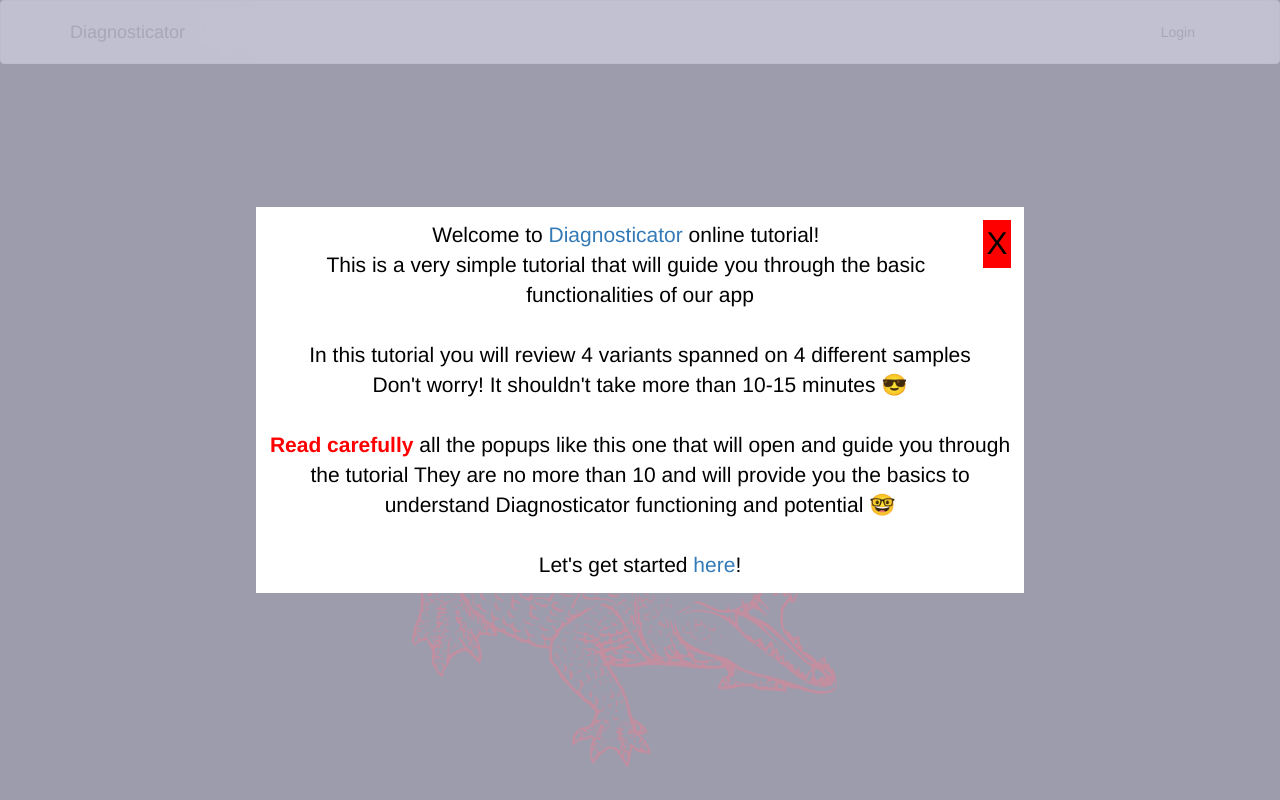
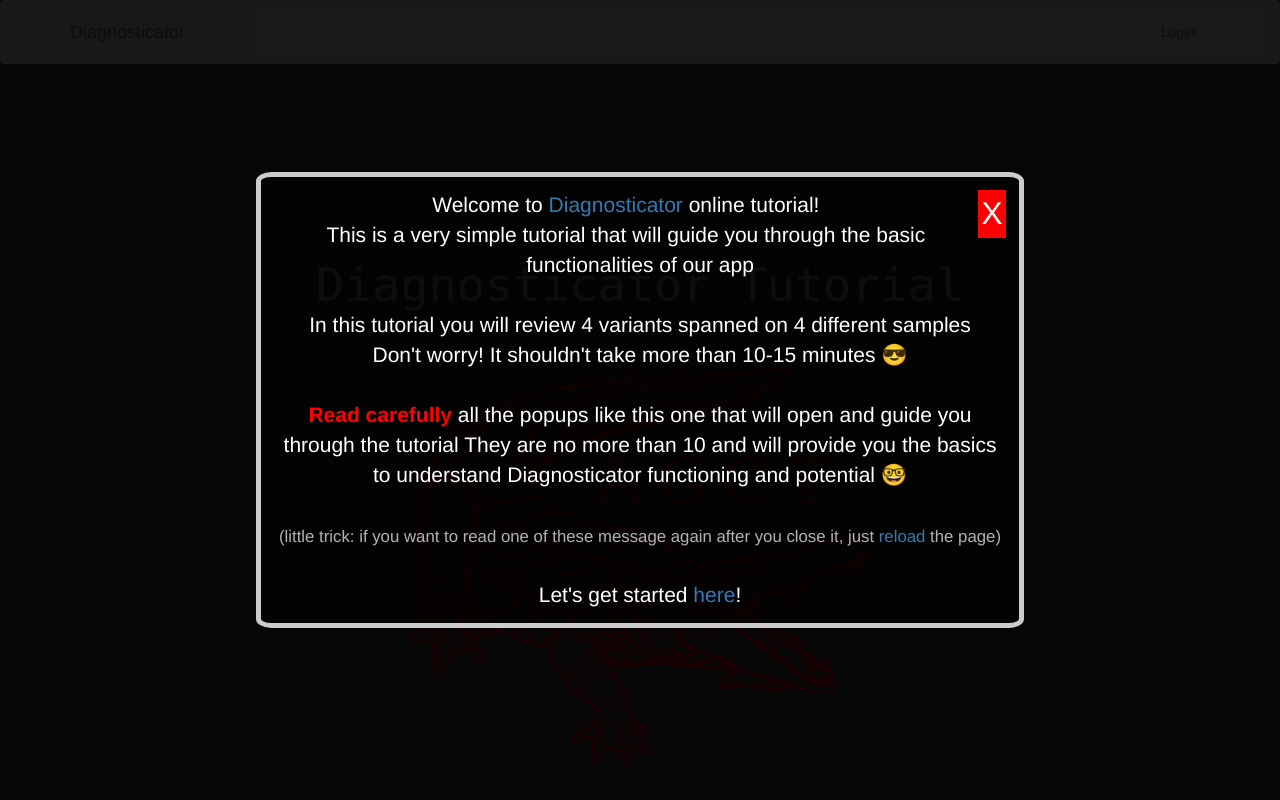
Before and after one commit to cccnrc/diagnosticator-server-tutorial, a Flask app: page / in a window 1280 px wide. Run offline with Flask 2, Linux system fonts and the light colour scheme; some libraries are stand-ins or nearby versions.

Commit message:
diagnosticator-server-tutorial v0.9

```diff
--- a/app/static/styles/tutorial.css
+++ b/app/static/styles/tutorial.css
@@ -49,7 +49,7 @@ div.fadeMe {
   top:        0;
   left:       0;
   position:   fixed;
-  background: rgba(179,179,201,0.8);
+  background: rgba(0,0,0, 0.9);
   display: flex;
   justify-content: center;
   align-items: center;
@@ -67,11 +67,19 @@ div.fadeMe {
   display: block;
   width: 60%;
   z-index: 100;
-  background-color: rgba(255,255,255,1);
+  background-color: rgba(0, 0, 0, 0.5);
+  border: 3px solid white;
+  border-radius: 2%;
+  -moz-border-radius: 2%;
+  -webkit-border-radius: 2%;
   z-index: 2;
   text-align : center;
   font-size: 150%;
   padding: 1% 1%;
+  color: white;
+  animation-name: borderbw;
+  animation-duration: 3s;
+  animation-iteration-count: infinite;
 }
 
 .circle {
@@ -140,7 +148,7 @@ stream.subpoint {
   width: 8%;
   background-color: red;
   animation-name: example;
-  animation-duration: 4s;
+  animation-duration: 2s;
   animation-iteration-count: infinite;
   opacity: 0.7;
 }
@@ -185,7 +193,19 @@ stream.subpoint {
 }
 
 
-
+@keyframes borderbw {
+  0%   { border: 3px solid #ffffff; }
+  10%   { border: 4px solid #e6e6e6; }
+  20%   { border: 5px solid #cccccc; }
+  30%   { border: 6px solid #b3b3b3; }
+  40%   { border: 7px solid #999999; }
+  50%   { border: 8px solid #808080; }
+  60%   { border: 9px solid #666666; }
+  70%   { border: 10px solid #4d4d4d; }
+  80%   { border: 11px solid #333333; }
+  90%   { border: 12px solid #1a1a1a; }
+  100%   { border: 13px solid #000000; }
+}
 
 .cool-button {
   border: none;
--- a/app/templates/filterVCF_tutorial_DXcator.html
+++ b/app/templates/filterVCF_tutorial_DXcator.html
@@ -56,7 +56,7 @@
 <link rel= "stylesheet" type= "text/css" href= "{{ url_for('static',filename='styles/tutorial.css') }}">
 
 <div class="fadeMe" id="outer-TUTORIAL">
-  <div class="inner" style="color: black;">
+  <div class="inner">
     <span id='close' onclick='this.parentNode.parentNode.parentNode.removeChild(this.parentNode.parentNode); return false;'>X</span>
     This is the crucial <stream style="color: #D40000; font-weight: bold;">filtering</stream> step
     <br>
--- a/app/templates/index_tutorial_DXcator.html
+++ b/app/templates/index_tutorial_DXcator.html
@@ -54,8 +54,10 @@
 
 <link rel= "stylesheet" type= "text/css" href= "{{ url_for('static',filename='styles/tutorial.css') }}">
 
+
+
 <div class="fadeMe" id="outer-TUTORIAL">
-  <div class="inner" style="color: black;">
+  <div class="inner">
     <span id='close' onclick='this.parentNode.parentNode.parentNode.removeChild(this.parentNode.parentNode); return false;'>X</span>
     Welcome to <a href="https://diagnosticator-tutorial.com">Diagnosticator</a> online tutorial!
     <br>
@@ -68,6 +70,10 @@
     <br>
     <stream style="color: red; font-weight: bold;">Read carefully</stream> all the popups like this one that will open and guide you through the tutorial
     They are no more than 10 and will provide you the basics to understand Diagnosticator functioning and potential &#129299
+    <br>
+    <br>
+    <stream style="font-size: 80%; color: #b3b3b3;">(little trick: if you want to read one of these
+      message again after you close it, just <a href="">reload</a> the page)</stream>
     <br>
     <br>
     Let's get started <a href="{{ url_for('main.project') }}">here</a>!
--- a/app/templates/patient_page_DXcator_CASE0.html
+++ b/app/templates/patient_page_DXcator_CASE0.html
@@ -35,7 +35,7 @@
 <div class="fadeMe" id="outer-CASE0_STATUS">
   <div class="inner" id="inner" style="margin-top: 30%;">
     <span id='close' onclick='this.parentNode.parentNode.parentNode.removeChild(this.parentNode.parentNode); return false;'>X</span>
-    Great job! You accepted the COL4A5 variant as Diagnostic Finding and you can now see the <stream id="red-text" style="color: white; background-color: #52CC7A;">green</stream> background on it
+    Great job! You accepted the COL4A5 variant as Diagnostic Finding and you can now see the <stream id="red-text" style="color: white; background-color: #00cc00; padding: 0.2%; border-radius: 8px; border: 0.5px solid white;">green</stream> background on it
     <br>
     We identified a COL4A5 homozygous variant in a kidney disease patient, looks like we have a diagnosis!
     <br>
--- a/app/templates/patient_result_DXcator_tutorial.html
+++ b/app/templates/patient_result_DXcator_tutorial.html
@@ -84,9 +84,9 @@
 <div class="fadeMe" id="outer-CASE1">
   <div class="inner" >
     <span id='close' onclick='this.parentNode.parentNode.parentNode.removeChild(this.parentNode.parentNode); return false;'>X</span>
-    Great job! You should see how <stream id="programming">CASE-0</stream> row is higlithed in green now!
+    Great job! You should see how <stream id="programming"><a href="{{ url_for('main.patient_page', sample_name = 'CASE-0' )}}">CASE-0</a></stream> row is higlithed in green now!
     <br>
-    Let's have a look at the second case: <stream id="programming">CASE-1</stream>
+    Let's have a look at the second case: <stream id="programming"><a href="{{ url_for('main.patient_page', sample_name = 'CASE-1' )}}">CASE-1</a></stream>
   </div>
 </div>
 
--- a/app/templates/project_tutorial_DXcator.html
+++ b/app/templates/project_tutorial_DXcator.html
@@ -56,7 +56,7 @@
 <link rel= "stylesheet" type= "text/css" href= "{{ url_for('static',filename='styles/tutorial.css') }}">
 
 <div class="fadeMe" id="outer-TUTORIAL">
-  <div class="inner" style="color: black;">
+  <div class="inner">
     <span id='close' onclick='this.parentNode.parentNode.parentNode.removeChild(this.parentNode.parentNode); return false;'>X</span>
     This is the first step: <stream style="text-decoration: underline;">set up a project</stream>!
     <br>
--- a/app/templates/upload_tutorial_DXcator.html
+++ b/app/templates/upload_tutorial_DXcator.html
@@ -85,7 +85,7 @@ a#local-app-link {
 <link rel= "stylesheet" type= "text/css" href= "{{ url_for('static',filename='styles/tutorial.css') }}">
 
 <div class="fadeMe" id="outer-TUTORIAL">
-  <div class="inner" style="color: black;">
+  <div class="inner">
     This is the page you will use to upload your VCF and launch analysis on them
     <br>
     We'll skip it here, as we already analyzed an example file for you! &#128526
--- a/app/templates/variant_page_DXcator_X_107866056_G_C.html
+++ b/app/templates/variant_page_DXcator_X_107866056_G_C.html
@@ -54,7 +54,7 @@
 <div class="fadeMe" id="outer-FINAL">
   <div class="inner" style="margin-top: -25%;"  id="inner-X_107866056_G_C_STATUS">
     <span id='close' onclick='this.parentNode.parentNode.parentNode.removeChild(this.parentNode.parentNode); return false;'>X</span>
-    Great job, you can see how the background color for sample (<stream id="programming">CASE-0</stream>) changed to <stream id="red-text" style="color: white; background-color: #52CC7A;">green</stream>, indicating that you accepted this specific variant as a Diagnostic Finding in that sample
+    Great job, you can see how the background color for sample (<stream id="programming">CASE-0</stream>) changed to <stream id="red-text" style="color: white; background-color: #00cc00; padding: 0.2%; border-radius: 8px; border: 0.5px solid white;">green</stream>, indicating that you accepted this specific variant as a Diagnostic Finding in that sample
     <br>
     <br>
     The advantage of using such way of presenting results is that if more than one sample
```
Also changed, not shown: app/templates/variant_page_DXcator_5_94833131_G_A.html (+9 -4 lines), app/static/alligator.gif (added).
